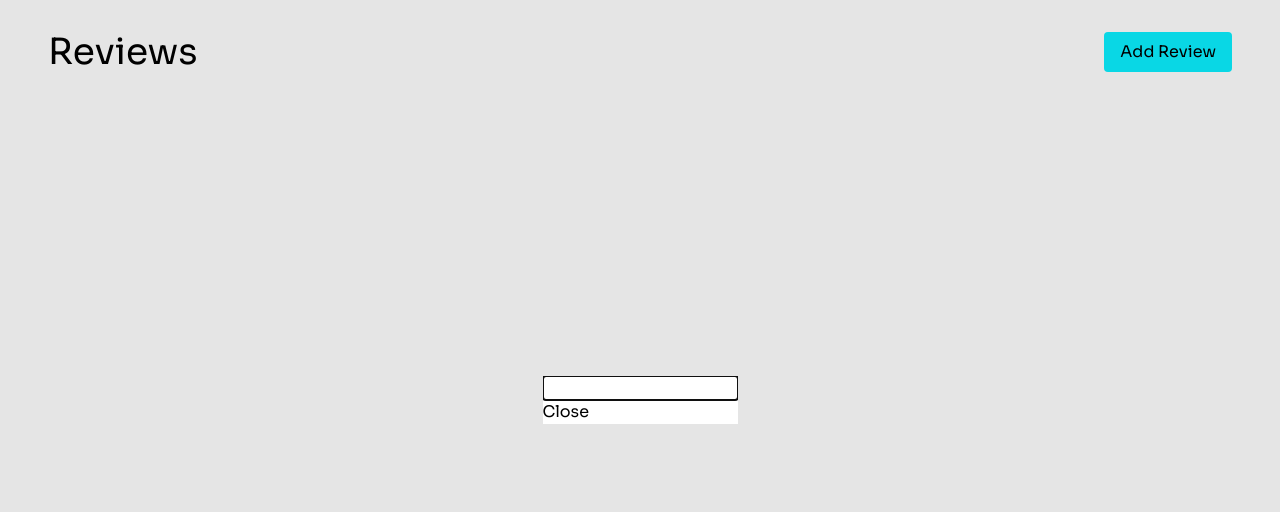
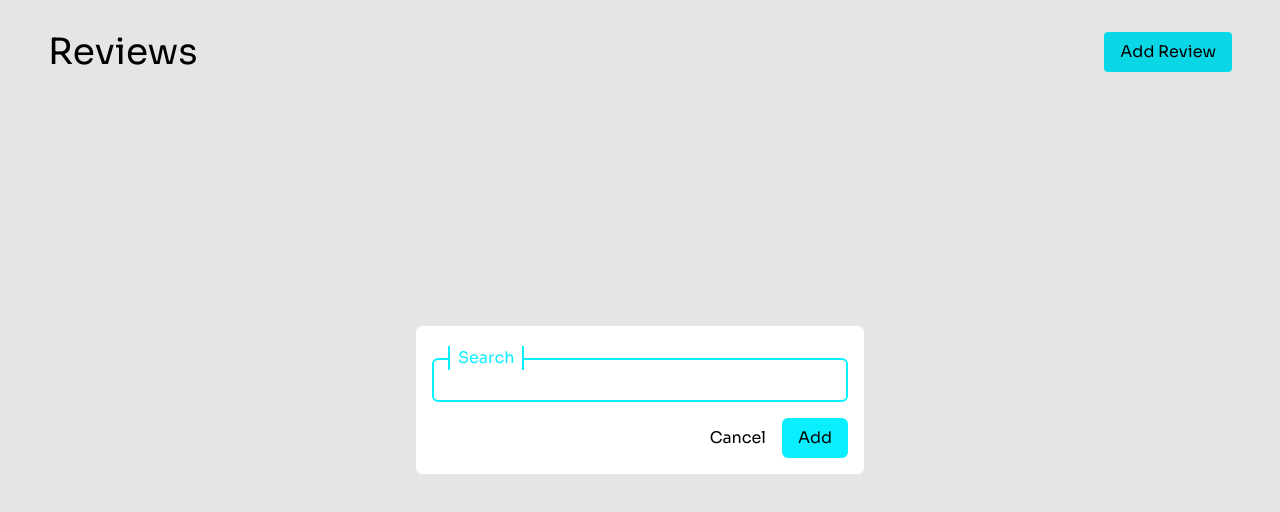
Before and after one commit to MichaelMkrtch/review-site, a React (Vite) app: page / in a window 1280 px wide. Both pictures are taken after a click on the button "Add Review". Shown: the top 512 px of the page. Built offline with nearby package versions, Linux system fonts and the light colour scheme.

Commit message:
style: add modal styling

```diff
--- a/src/components/AddReviewModal.jsx
+++ b/src/components/AddReviewModal.jsx
@@ -1,5 +1,5 @@
-import { forwardRef, useImperativeHandle, useRef } from 'react';
-import { createPortal } from 'react-dom';
+import { forwardRef, useImperativeHandle, useRef } from "react";
+import { createPortal } from "react-dom";
 
 const AddReviewModal = forwardRef(function Modal(props, ref) {
   const dialog = useRef();
@@ -8,19 +8,44 @@ const AddReviewModal = forwardRef(function Modal(props, ref) {
     return {
       open: () => {
         dialog.current.showModal();
-      }
-    }
-  })
+      },
+    };
+  });
 
   return createPortal(
-    <dialog id="modal" ref={dialog}>
-      <input />
+    <dialog
+      ref={dialog}
+      id="modal"
+      className="w-3/5 max-w-md rounded-md px-4 pb-4 pt-8 outline-0"
+    >
+      <div className="relative mb-4">
+        <input
+          type="text"
+          name="title"
+          id="title"
+          required="required"
+          className="peer w-full rounded-md border-2 border-gray-200 p-2 outline-0 focus:border-cyan-350"
+        />
+        <label
+          htmlFor="title"
+          className="duration200 pointer-events-none absolute left-0 top-0.5 p-2 text-gray-300 transition-all ease-in-out peer-focus:-translate-y-3.5 peer-focus:translate-x-4 peer-focus:border-x-2 peer-focus:border-cyan-350 peer-focus:bg-white peer-focus:px-2 peer-focus:py-0 peer-focus:text-cyan-350"
+        >
+          Search
+        </label>
+      </div>
       <form method="dialog">
-        <button>Close</button>
+        <div className="float-right">
+          <button className="duration200 hover:text-cyan-250 mr-4 transition-colors ease-in-out">
+            Cancel
+          </button>
+          <button className="hover:bg-cyan-250 rounded-md bg-cyan-350 px-4 py-2 transition-colors duration-200 ease-in-out">
+            Add
+          </button>
+        </div>
       </form>
     </dialog>,
-    document.querySelector('#modal')
-  )
-})
+    document.querySelector("#modal"),
+  );
+});
 
-export default AddReviewModal
+export default AddReviewModal;
--- a/src/components/Header.jsx
+++ b/src/components/Header.jsx
@@ -1,4 +1,4 @@
-import { useRef } from 'react'
+import { useRef } from "react";
 
 import AddReviewModal from "./AddReviewModal";
 
@@ -16,7 +16,7 @@ export default function Header() {
         <div className="flex items-center justify-between px-12 py-8">
           <h1 className="text-4xl">Reviews</h1>
           <button
-            className="rounded bg-cyan-350 px-4 py-2 text-base"
+            className="rounded bg-cyan-350 px-4 py-2 text-base hover:bg-cyan-250 transition-colors duration-200 ease-in-out"
             onClick={handleOpenModal}
           >
             Add Review
--- a/tailwind.config.js
+++ b/tailwind.config.js
@@ -6,10 +6,11 @@ export default {
       colors: {
         cyan: {
           350: "#0aefff",
+          250: "#70f5ff",
         },
       },
       fontFamily: {
-        sans: ['Sora', '"Plus Jakarta Sans"', 'system-ui'],
+        sans: ["Sora", '"Plus Jakarta Sans"', "system-ui"],
       },
     },
   },
```
